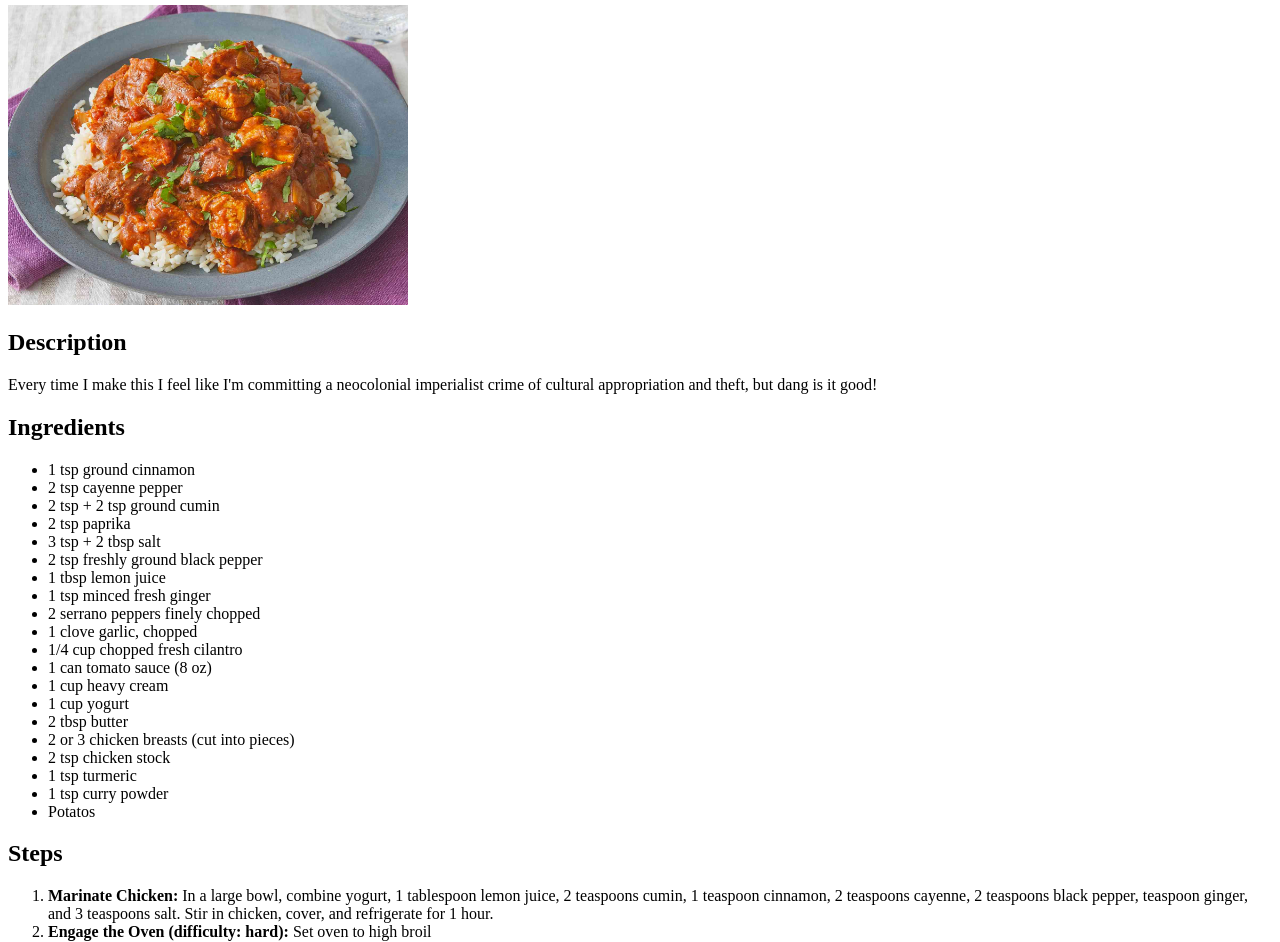
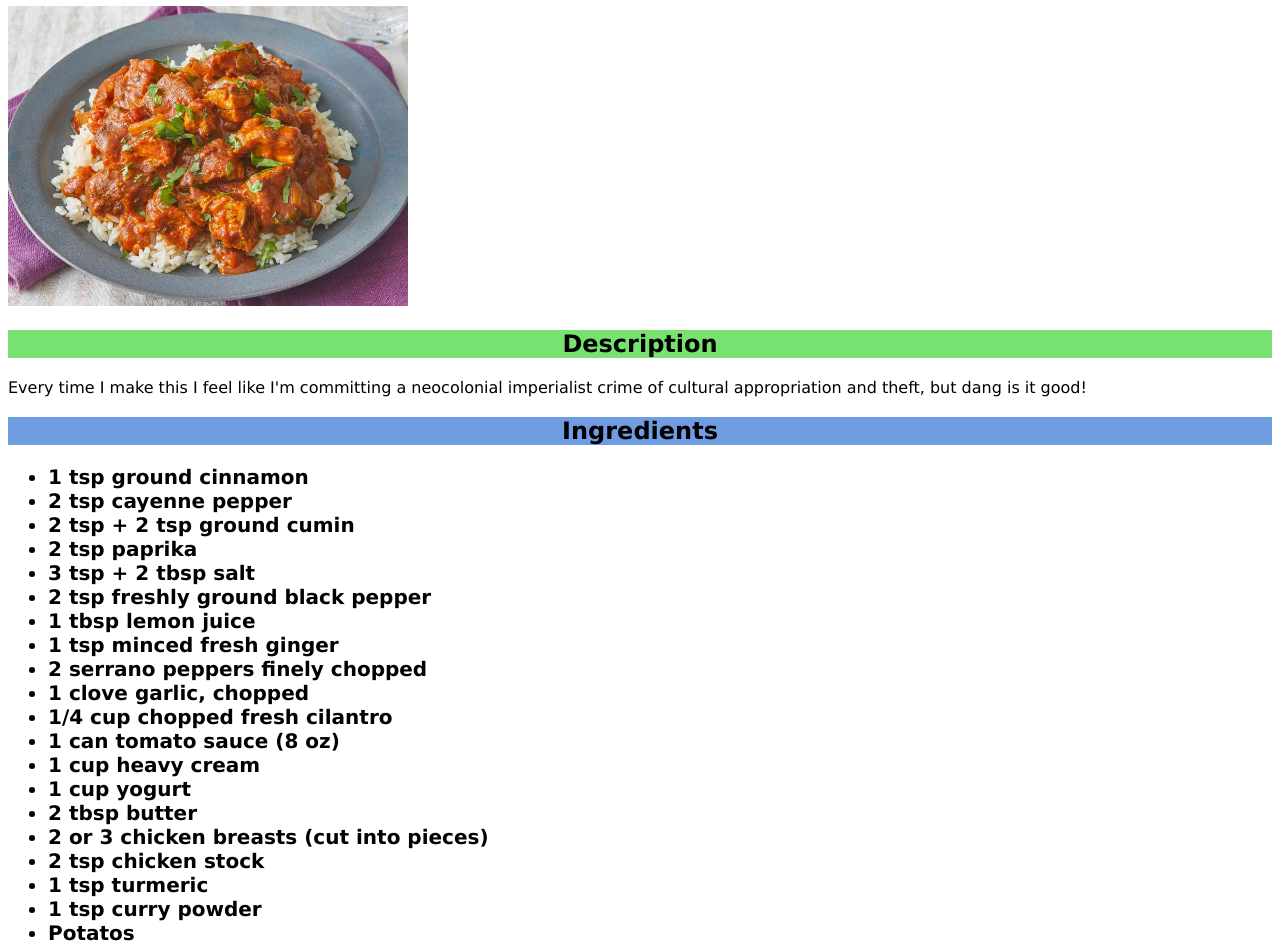
Before and after one commit to cavemccoy/odin-recipes, a plain HTML site: page recipes/chickentikka.html in a window 1280 px wide. Shown: the part 75-1017 px from the top of the page. Drawn offline with Linux system fonts and the light colour scheme.

Commit message:
Added css style sheet and basic style
No style sheet was present, so created styles for all pages and linked to sheet

```diff
--- a/recipes/chickentikka.html
+++ b/recipes/chickentikka.html
@@ -3,14 +3,15 @@
 <head>
     <meta charset="UTF-8">
     <meta name="viewport" content="width=device-width, initial-scale=1.0">
+    <link rel="stylesheet" href="../styles.css"/>
     <title>Chicken Tikka Masala</title>
 </head>
 <body>
-    <h1>Chicken Tikka Masala</h1>
+    <h1 class="text-center">Chicken Tikka Masala</h1>
     <img src="./chickentikka.jpg" height="300">
-    <h2>Description</h2>
+    <h2 id="description" class="text-center">Description</h2>
     <p>Every time I make this I feel like I'm committing a neocolonial imperialist crime of cultural appropriation and theft, but dang is it good!</p>
-    <h2>Ingredients</h2>
+    <h2 id="ingredients" class="text-center">Ingredients</h2>
     <ul>
         <li>1 tsp ground cinnamon</li>
         <li>2 tsp cayenne pepper</li>
@@ -33,7 +34,7 @@
         <li>1 tsp curry powder</li>
         <li>Potatos</li>
     </ul>
-    <h2>Steps</h2>
+    <h2 id="steps" class="text-center">Steps</h2>
     <ol>
         <li><strong>Marinate Chicken:</strong> In a large bowl, combine yogurt, 1 tablespoon lemon juice, 2 teaspoons cumin, 1 teaspoon cinnamon, 2 teaspoons cayenne, 2 teaspoons black pepper, teaspoon ginger, and 3 teaspoons salt. Stir in chicken, cover, and refrigerate for 1 hour.</li>
         <li><strong>Engage the Oven (difficulty: hard):</strong> Set oven to high broil</li>
--- /dev/null
+++ b/styles.css
@@ -0,0 +1,35 @@
+body {
+    font-family: Verdana, sans-serif;
+}
+
+h1 {
+    background-color: #f66969;
+}
+
+.text-center {
+    text-align: center;
+}
+
+#description {
+    background-color: #78e270;
+}
+
+#ingredients {
+    background-color: #709ce2;
+}
+
+#steps {
+    background-color: #e270e2;
+}
+
+ul {
+    font-weight: 800;
+}
+
+ul li {
+    font-size: 20px;
+}
+
+ol li {
+    font-size: 24px;
+}
```
Also changed, not shown: index.html (+2 -1 lines), recipes/spanishrice.html (+5 -4 lines), recipes/tunasteaks.html (+5 -4 lines).
